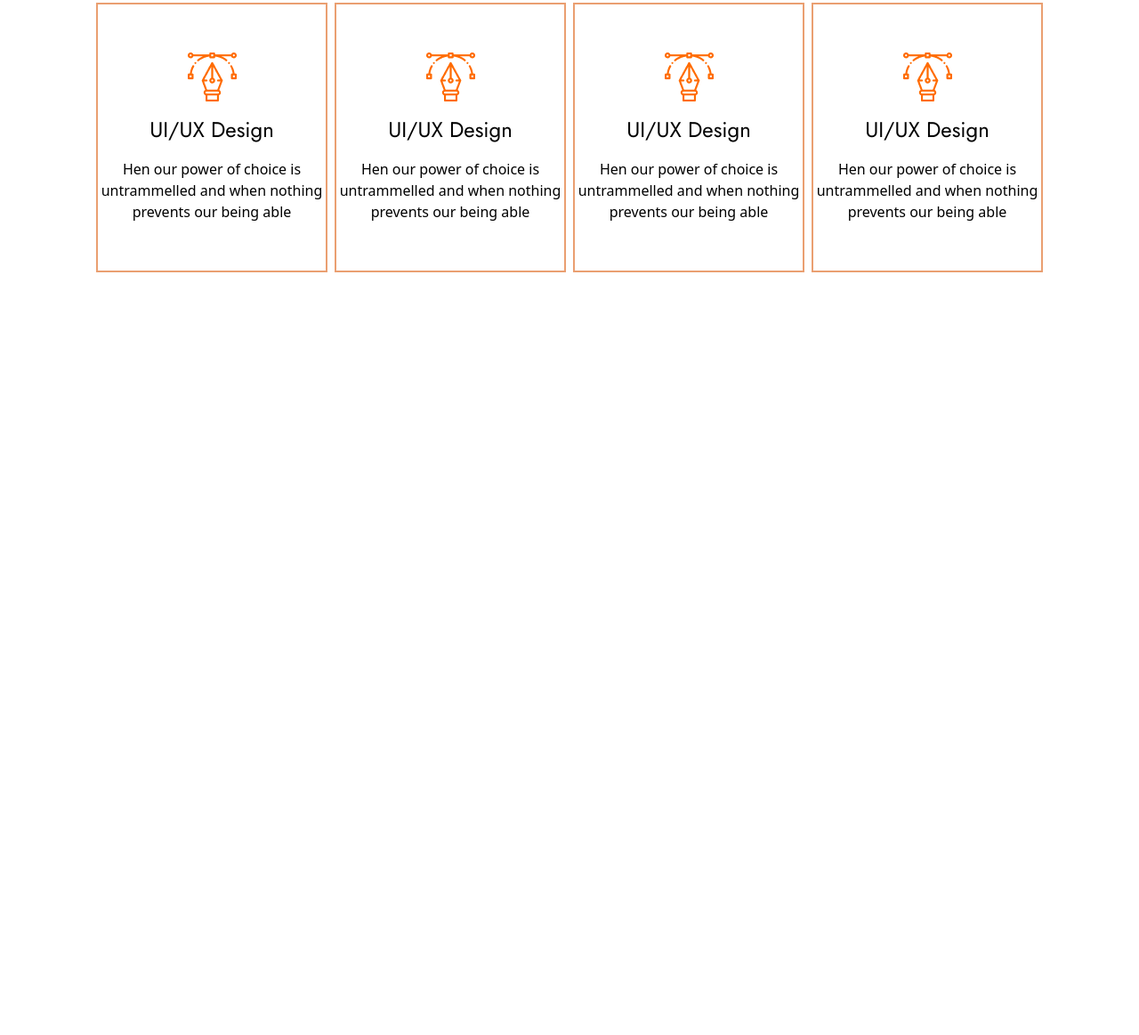
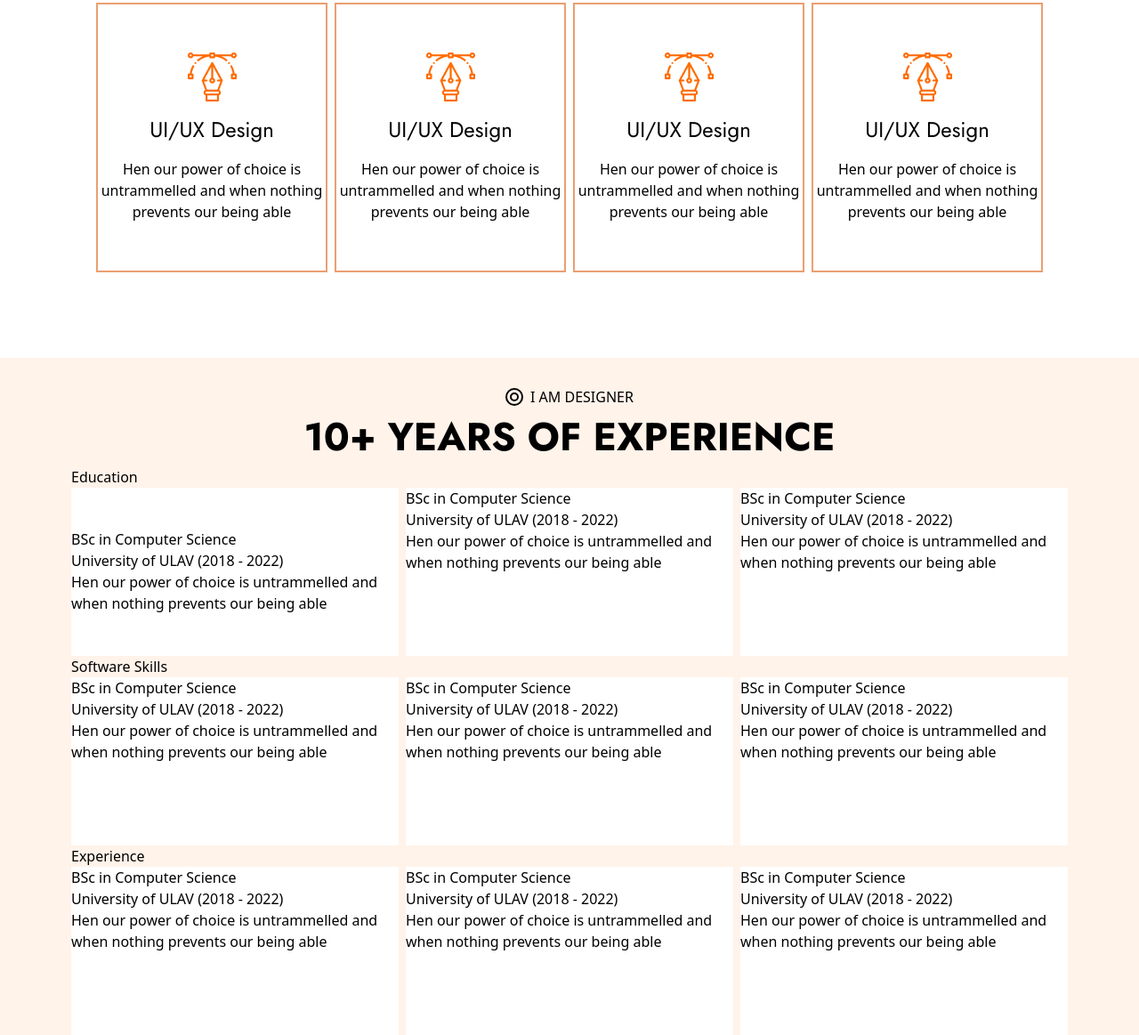
Before and after one commit to MahmudTaher195/creDesign, a plain HTML site: page index.html in a window 1280 px wide. Shown: the part 2189-3352 px from the top of the page at 89% size. Before the commit the page ends 2591 px from the top, so only its background shows below. Drawn offline with nearby package versions, Linux system fonts and the light colour scheme.

Commit message:
I have completed Resume Section

```diff
--- a/index.html
+++ b/index.html
@@ -176,70 +176,172 @@
                 <h2 class="font-bold text-[44px] font-[jost] uppercase ">Services I offer</h2>
             </div>
             <div class="flex flex-wrap justify-center gap-2 mt-12 ">
-                <div class="w-[260px] h-[303px] border-solid border-[2px] border-[#ea9f71] flex flex-col items-center justify-center gap-4 hover:bg-orange-300 transition-all  ">
+                <div
+                    class="w-[260px] h-[303px] border-solid border-[2px] border-[#ea9f71] flex flex-col items-center justify-center gap-4 hover:bg-orange-300 transition-all  ">
                     <div class="flex items-center justify-center ">
                         <img src="images/Group 17.png" alt="">
                     </div>
                     <h3 class="text-2xl font-[jost] font-[400] ">UI/UX Design</h3>
-                    <p class="w-[252px] text-center">Hen our power of choice is untrammelled and when nothing prevents our being able</p>
+                    <p class="w-[252px] text-center">Hen our power of choice is untrammelled and when nothing prevents
+                        our being able</p>
                 </div>
-                <div class="w-[260px] h-[303px] border-solid border-[2px] border-[#ea9f71] flex flex-col items-center justify-center gap-4 hover:bg-orange-300 transition-all  ">
+                <div
+                    class="w-[260px] h-[303px] border-solid border-[2px] border-[#ea9f71] flex flex-col items-center justify-center gap-4 hover:bg-orange-300 transition-all  ">
                     <div class="flex items-center justify-center ">
                         <img src="images/Group 17.png" alt="">
                     </div>
                     <h3 class="text-2xl font-[jost] font-[400] ">UI/UX Design</h3>
-                    <p class="w-[252px] text-center">Hen our power of choice is untrammelled and when nothing prevents our being able</p>
+                    <p class="w-[252px] text-center">Hen our power of choice is untrammelled and when nothing prevents
+                        our being able</p>
                 </div>
-                <div class="w-[260px] h-[303px] border-solid border-[2px] border-[#ea9f71] flex flex-col items-center justify-center gap-4 hover:bg-orange-300 transition-all  ">
+                <div
+                    class="w-[260px] h-[303px] border-solid border-[2px] border-[#ea9f71] flex flex-col items-center justify-center gap-4 hover:bg-orange-300 transition-all  ">
                     <div class="flex items-center justify-center ">
                         <img src="images/Group 17.png" alt="">
                     </div>
                     <h3 class="text-2xl font-[jost] font-[400] ">UI/UX Design</h3>
-                    <p class="w-[252px] text-center">Hen our power of choice is untrammelled and when nothing prevents our being able</p>
+                    <p class="w-[252px] text-center">Hen our power of choice is untrammelled and when nothing prevents
+                        our being able</p>
                 </div>
-                <div class="w-[260px] h-[303px] border-solid border-[2px] border-[#ea9f71] flex flex-col items-center justify-center gap-4 hover:bg-orange-300 transition-all  ">
+                <div
+                    class="w-[260px] h-[303px] border-solid border-[2px] border-[#ea9f71] flex flex-col items-center justify-center gap-4 hover:bg-orange-300 transition-all  ">
                     <div class="flex items-center justify-center ">
                         <img src="images/Group 17.png" alt="">
                     </div>
                     <h3 class="text-2xl font-[jost] font-[400] ">UI/UX Design</h3>
-                    <p class="w-[252px] text-center">Hen our power of choice is untrammelled and when nothing prevents our being able</p>
+                    <p class="w-[252px] text-center">Hen our power of choice is untrammelled and when nothing prevents
+                        our being able</p>
                 </div>
-                <div class="w-[260px] h-[303px] border-solid border-[2px] border-[#ea9f71] flex flex-col items-center justify-center gap-4 hover:bg-orange-300 transition-all  ">
+                <div
+                    class="w-[260px] h-[303px] border-solid border-[2px] border-[#ea9f71] flex flex-col items-center justify-center gap-4 hover:bg-orange-300 transition-all  ">
                     <div class="flex items-center justify-center ">
                         <img src="images/Group 17.png" alt="">
                     </div>
                     <h3 class="text-2xl font-[jost] font-[400] ">UI/UX Design</h3>
-                    <p class="w-[252px] text-center">Hen our power of choice is untrammelled and when nothing prevents our being able</p>
+                    <p class="w-[252px] text-center">Hen our power of choice is untrammelled and when nothing prevents
+                        our being able</p>
                 </div>
-                <div class="w-[260px] h-[303px] border-solid border-[2px] border-[#ea9f71] flex flex-col items-center justify-center gap-4 hover:bg-orange-300 transition-all  ">
+                <div
+                    class="w-[260px] h-[303px] border-solid border-[2px] border-[#ea9f71] flex flex-col items-center justify-center gap-4 hover:bg-orange-300 transition-all  ">
                     <div class="flex items-center justify-center ">
                         <img src="images/Group 17.png" alt="">
                     </div>
                     <h3 class="text-2xl font-[jost] font-[400] ">UI/UX Design</h3>
-                    <p class="w-[252px] text-center">Hen our power of choice is untrammelled and when nothing prevents our being able</p>
+                    <p class="w-[252px] text-center">Hen our power of choice is untrammelled and when nothing prevents
+                        our being able</p>
                 </div>
-                <div class="w-[260px] h-[303px] border-solid border-[2px] border-[#ea9f71] flex flex-col items-center justify-center gap-4 hover:bg-orange-300 transition-all  ">
+                <div
+                    class="w-[260px] h-[303px] border-solid border-[2px] border-[#ea9f71] flex flex-col items-center justify-center gap-4 hover:bg-orange-300 transition-all  ">
                     <div class="flex items-center justify-center ">
                         <img src="images/Group 17.png" alt="">
                     </div>
                     <h3 class="text-2xl font-[jost] font-[400] ">UI/UX Design</h3>
-                    <p class="w-[252px] text-center">Hen our power of choice is untrammelled and when nothing prevents our being able</p>
+                    <p class="w-[252px] text-center">Hen our power of choice is untrammelled and when nothing prevents
+                        our being able</p>
                 </div>
-                <div class="w-[260px] h-[303px] border-solid border-[2px] border-[#ea9f71] flex flex-col items-center justify-center gap-4 hover:bg-orange-300 transition-all  ">
+                <div
+                    class="w-[260px] h-[303px] border-solid border-[2px] border-[#ea9f71] flex flex-col items-center justify-center gap-4 hover:bg-orange-300 transition-all  ">
                     <div class="flex items-center justify-center ">
                         <img src="images/Group 17.png" alt="">
                     </div>
                     <h3 class="text-2xl font-[jost] font-[400] ">UI/UX Design</h3>
-                    <p class="w-[252px] text-center">Hen our power of choice is untrammelled and when nothing prevents our being able</p>
+                    <p class="w-[252px] text-center">Hen our power of choice is untrammelled and when nothing prevents
+                        our being able</p>
                 </div>
 
             </div>
 
         </div>
     </section>
+    <!-- _________________________Service end here_____________ -->
+
+    <!-- _________________________Resume start here_____________ -->
+
+    <section
+        class="pt-8 bg-[rgba(255,195,152,0.2)] bg-[linear-gradient(90deg,rgba(255,195,152,0.20)_27%,rgba(255,134,190,0.30)_100%)">
+        <div class="container">
+            <div class="resum_main flex flex-col items-center justify-center">
+                <div class="flex items-center gap-2 ">
+                    <div class="w-5 h-5 flex items-center justify-center rounded-full border-2 border-black">
+                        <div class="w-[10px] h-[10px]  rounded-full border-2 border-black"></div>
+                    </div>
+                    <p>I AM DESIGNER</p>
+                </div>
+                <h2 class="font-bold text-[44px] font-[jost] uppercase ">10+ YEARS OF EXPERIENCE</h2>
+            </div>
+            <div class="resum_items w-[1120px] mx-auto ">
+                <p>Education</p>
+                <div class="fist_item flex items-center gap-2    ">
+                    <div class=" bg-[#FFFFFF] w-[424px] h-[189px] py-7 flex flex-col  justify-center ">
+                        <h3>BSc in Computer Science</h3>
+                        <h4>University of ULAV (2018 - 2022)</h4>
+                        <p>Hen our power of choice is untrammelled and when nothing prevents our being able</p>
+                    </div>
+                    <div class="bg-[#FFFFFF] w-[424px] h-[189px]">
+                        <h3>BSc in Computer Science</h3>
+                        <h4>University of ULAV (2018 - 2022)</h4>
+                        <p>Hen our power of choice is untrammelled and when nothing prevents our being able</p>
+                    </div>
+                    <div class="bg-[#FFFFFF] w-[424px] h-[189px]">
+                        <h3>BSc in Computer Science</h3>
+                        <h4>University of ULAV (2018 - 2022)</h4>
+                        <p>Hen our power of choice is untrammelled and when nothing prevents our being able</p>
+                    </div>
+                </div>
 
 
-    <!-- _________________________Service end here_____________ -->
+                <div class="fist_item   ">
+                    <p>Software Skills</p>
+                </div>
+                <div class="fist_item flex items-center gap-2">
+                    <div class=" bg-[#FFFFFF] w-[424px] h-[189px] ">
+                        <h3>BSc in Computer Science</h3>
+                        <h4>University of ULAV (2018 - 2022)</h4>
+                        <p>Hen our power of choice is untrammelled and when nothing prevents our being able</p>
+                    </div>
+                    <div class="bg-[#FFFFFF] w-[424px] h-[189px] ">
+                        <h3>BSc in Computer Science</h3>
+                        <h4>University of ULAV (2018 - 2022)</h4>
+                        <p>Hen our power of choice is untrammelled and when nothing prevents our being able</p>
+                    </div>
+                    <div class="bg-[#FFFFFF] w-[424px] h-[189px] ">
+                        <h3>BSc in Computer Science</h3>
+                        <h4>University of ULAV (2018 - 2022)</h4>
+                        <p>Hen our power of choice is untrammelled and when nothing prevents our being able</p>
+                    </div>
+                </div>
+
+
+                <div class="fist_item">
+                    <p>Experience</p>
+                </div>
+
+                <div class="fist_item flex items-center gap-2">
+
+                    <div class="bg-[#FFFFFF] w-[424px] h-[189px] ">
+                        <h3>BSc in Computer Science</h3>
+                        <h4>University of ULAV (2018 - 2022)</h4>
+                        <p>Hen our power of choice is untrammelled and when nothing prevents our being able</p>
+                    </div>
+
+                    <div class="bg-[#FFFFFF] w-[424px] h-[189px]">
+                        <h3>BSc in Computer Science</h3>
+                        <h4>University of ULAV (2018 - 2022)</h4>
+                        <p>Hen our power of choice is untrammelled and when nothing prevents our being able</p>
+                    </div>
+                    <div class="bg-[#FFFFFF] w-[424px] h-[189px]  ">
+                        <h3>BSc in Computer Science</h3>
+                        <h4>University of ULAV (2018 - 2022)</h4>
+                        <p>Hen our power of choice is untrammelled and when nothing prevents our being able</p>
+                    </div>
+
+
+                </div>
+
+            </div>
+        </div>
+    </section>
+    <!-- _________________________Resume end here_____________ -->
 
 
 
```
